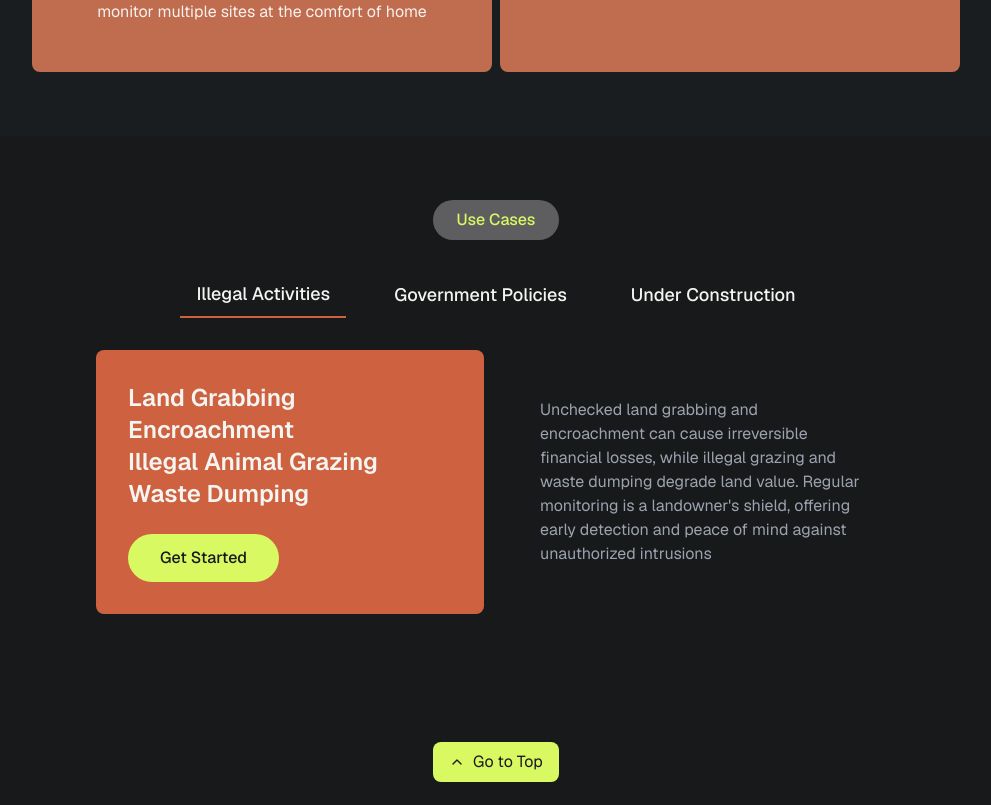
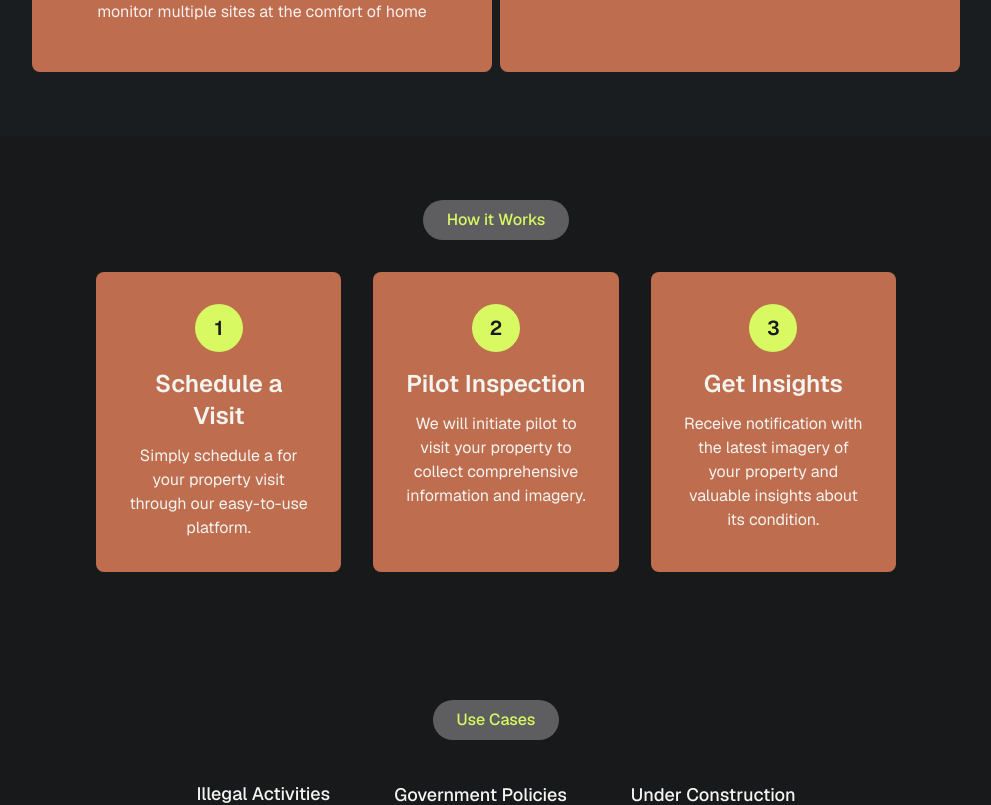
Before and after one commit to aravindmetku/tavros-app, a Next.js app: page / in a window 1280 px wide. Shown: the part 1540-2345 px from the top of the page, without its empty margins (144-1135 px from the left). Built offline with nearby package versions, Linux system fonts and the light colour scheme.

Commit message:
add how it works section

```diff
--- a/app/globals.css
+++ b/app/globals.css
@@ -35,7 +35,7 @@
     --light-text: 60 14% 95%;
     --off-white: 60 5% 90%;
     --lime: 73 93% 68%;
-    --coral: 14 59% 53%;
+    --coral: 16 47% 53%;
     --dark-coral: 14 59% 43%;
     --dark-button: 220 6% 18%;
     --darker-button: 220 6% 24%;
--- a/app/layout.tsx
+++ b/app/layout.tsx
@@ -45,6 +45,9 @@ export default function RootLayout({
                     <Link href="#features" className="hover:text-lime">
                       Features
                     </Link>
+                    <Link href="#how-it-works" className="hover:text-lime">
+                      How it Works
+                    </Link>
                     <Link href="#contact" className="hover:text-lime">
                       Contact us
                     </Link>
--- a/app/page.tsx
+++ b/app/page.tsx
@@ -1,12 +1,14 @@
 import Hero from "@/components/hero";
 import KeyFeatures from "@/components/key-features";
 import UseCases from "@/components/use-cases";
+import HowItWorks from "@/components/how-it-works";
 
 export default async function Home() {
   return (
     <>
       <Hero />
       <KeyFeatures />
+      <HowItWorks />
       <UseCases />
     </>
   );
--- /dev/null
+++ b/components/how-it-works.tsx
@@ -0,0 +1,52 @@
+"use client";
+
+import React from "react";
+import SectionLabel from "./section-label";
+
+interface Step {
+  number: number;
+  title: string;
+  description: string;
+}
+
+export default function HowItWorks() {
+  const steps: Step[] = [
+    {
+      number: 1,
+      title: "Schedule a Visit",
+      description: "Simply schedule a for your property visit through our easy-to-use platform.",
+    },
+    {
+      number: 2,
+      title: "Pilot Inspection",
+      description: "We will initiate pilot to visit your property to collect comprehensive information and imagery.",
+    },
+    {
+      number: 3,
+      title: "Get Insights",
+      description: "Receive notification with the latest imagery of your property and valuable insights about its condition.",
+    },
+  ];
+
+  return (
+    <section className="w-full bg-darkBg text-lightText py-8 md:py-16 px-4 md:px-60">
+      <div className="flex justify-center mb-6 md:mb-8">
+        <SectionLabel text="How it Works" />
+      </div>
+      <div className="grid grid-cols-1 md:grid-cols-3 gap-6 md:gap-8">
+        {steps.map((step) => (
+          <div
+            key={step.number}
+            className="relative p-6 md:p-8 bg-coral rounded-lg flex flex-col items-center text-center"
+          >
+            <div className="w-12 h-12 bg-lime text-darkBg rounded-full flex items-center justify-center font-semibold text-xl mb-4">
+              {step.number}
+            </div>
+            <h3 className="text-xl md:text-2xl font-semibold mb-3">{step.title}</h3>
+            <p className="text-sm md:text-base">{step.description}</p>
+          </div>
+        ))}
+      </div>
+    </section>
+  );
+}
--- a/components/key-features.tsx
+++ b/components/key-features.tsx
@@ -40,7 +40,7 @@ export default function KeyFeatures() {
         </div>
         <div className="flex flex-col md:flex-row gap-2">
           <div className="flex flex-col gap-2 flex-1">
-            <div className="flex flex-col items-center justify-center text-center p-6 md:p-16 aspect-square bg-[#c06d4f] rounded-lg hover:bg-opacity-90 transition-all duration-300">
+            <div className="flex flex-col items-center justify-center text-center p-6 md:p-16 aspect-square bg-coral rounded-lg hover:bg-opacity-90 transition-all duration-300">
               <Image
                 src={features[0].imagePath}
                 alt={features[0].title}
@@ -53,7 +53,7 @@ export default function KeyFeatures() {
               </h3>
               <p className="text-sm md:text-base text-white/90">{features[0].description}</p>
             </div>
-            <div className="flex flex-col items-center justify-center text-center p-6 md:p-16 h-[250px] md:h-[300px] bg-[#c06d4f] rounded-lg hover:bg-opacity-90 transition-all duration-300">
+            <div className="flex flex-col items-center justify-center text-center p-6 md:p-16 h-[250px] md:h-[300px] bg-coral rounded-lg hover:bg-opacity-90 transition-all duration-300">
               <Image
                 src={features[2].imagePath}
                 alt={features[2].title}
@@ -68,7 +68,7 @@ export default function KeyFeatures() {
             </div>
           </div>
           <div className="flex flex-col gap-2 flex-1">
-            <div className="flex flex-col items-center justify-center text-center p-6 md:p-16 h-[250px] md:h-[300px] bg-[#c06d4f] rounded-lg hover:bg-opacity-90 transition-all duration-300">
+            <div className="flex flex-col items-center justify-center text-center p-6 md:p-16 h-[250px] md:h-[300px] bg-coral rounded-lg hover:bg-opacity-90 transition-all duration-300">
               <Image
                 src={features[1].imagePath}
                 alt={features[1].title}
@@ -81,7 +81,7 @@ export default function KeyFeatures() {
               </h3>
               <p className="text-sm md:text-base text-white/90">{features[1].description}</p>
             </div>
-            <div className="flex flex-col items-center justify-center text-center p-6 md:p-16 aspect-square bg-[#c06d4f] rounded-lg hover:bg-opacity-90 transition-all duration-300">
+            <div className="flex flex-col items-center justify-center text-center p-6 md:p-16 aspect-square bg-coral rounded-lg hover:bg-opacity-90 transition-all duration-300">
               <Image
                 src={features[3].imagePath}
                 alt={features[3].title}
```
